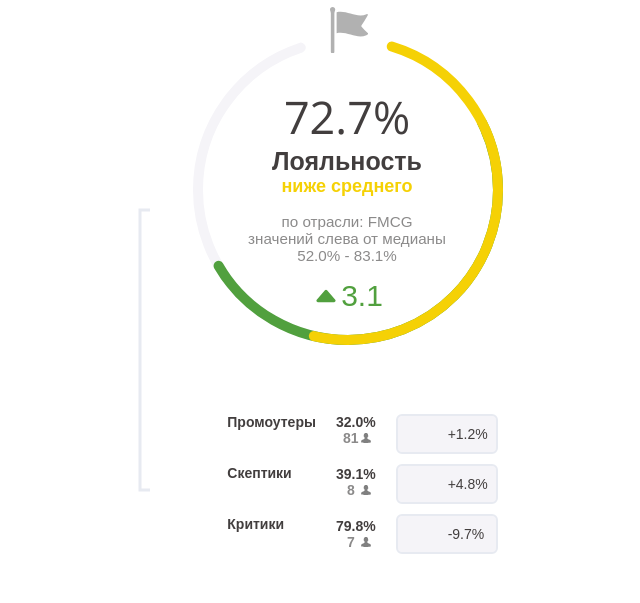
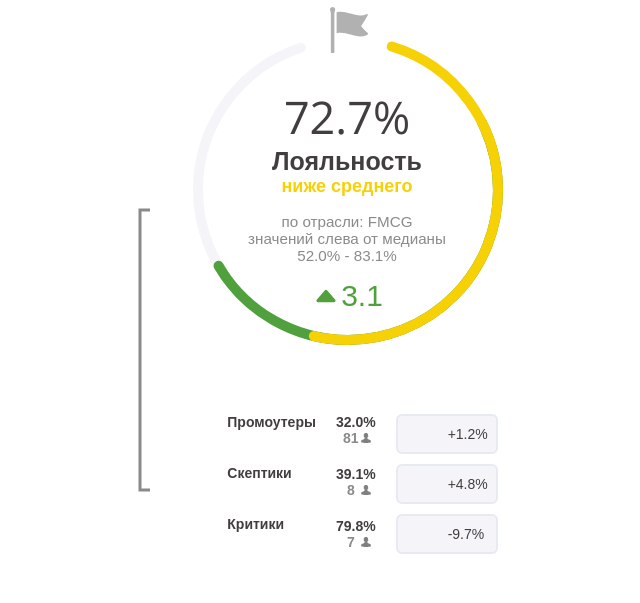
Before and after one commit to YankiiOz/block, a plain HTML site: page index.html in a window 1280 px wide. Shown: the whole page, without its empty margins (282-922 px from the left). Drawn offline with nearby package versions, Linux system fonts and the light colour scheme.

Commit message:
changed color of svg line

```diff
--- a/index.html
+++ b/index.html
@@ -41,7 +41,7 @@
         <div class="loyalty-indicators">
 
     <svg class="line-svg" width="20" height="400" xmlns="http://www.w3.org/2000/svg">
-        <path d="M10 10 H 90 V 290 H 10 L 10 10 z" fill="none" stroke="rgb(231, 234, 241)" stroke-width="3"/>
+        <path d="M10 10 H 90 V 290 H 10 L 10 10 z" fill="none" stroke="rgb(139, 138, 138)" stroke-width="3"/>
       <use xlink:href="#ring"></use>
       </svg>
             <div class="loyalty-groups">
```
